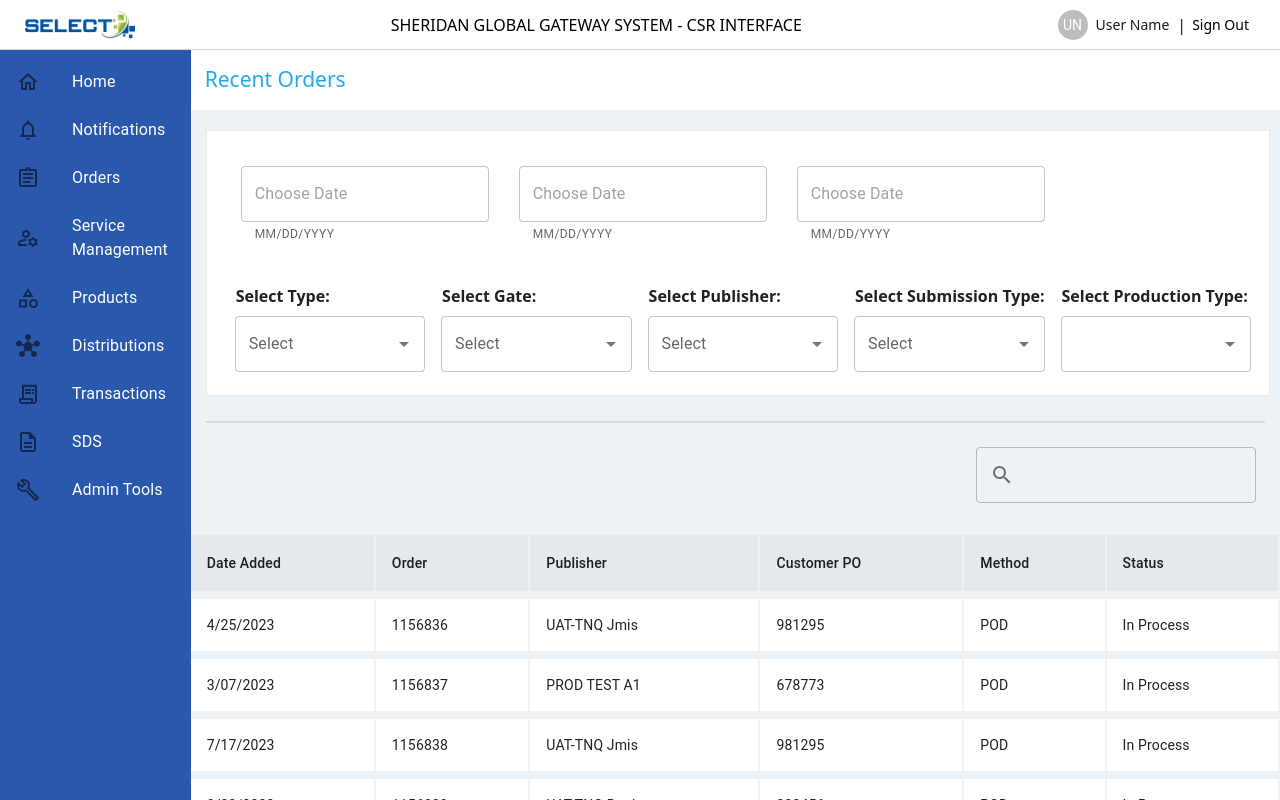
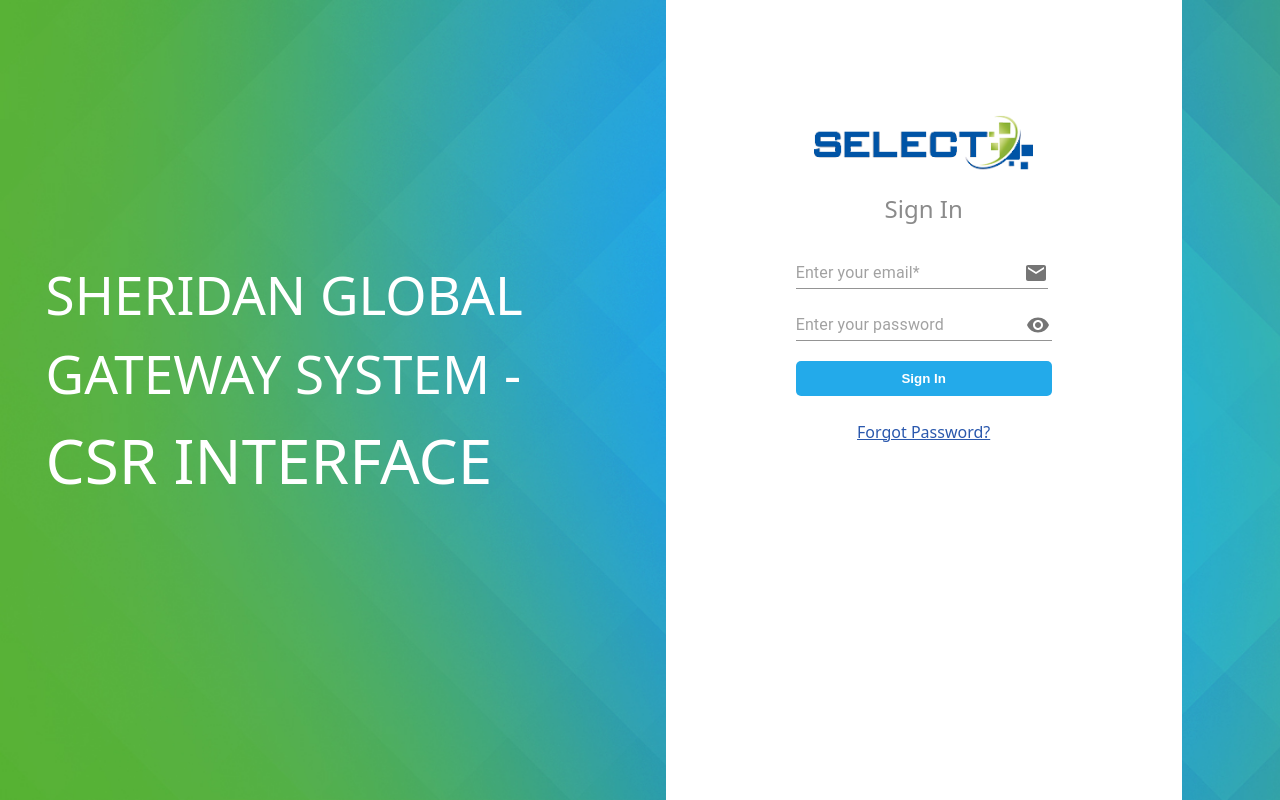
Before and after one commit to GauRav-080/CSR, a React (Vite) app in the folder CSR/: page / in a window 1280 px wide. Built offline with nearby package versions, Linux system fonts and the light colour scheme.

Commit message:
Added home/login content with CSS

```diff
--- a/CSR/src/App.jsx
+++ b/CSR/src/App.jsx
@@ -5,10 +5,11 @@
 import SideBar from "./layouts/SideBar";
 import OrderPage from "./pages/OrderPage";
 import Home from './pages/Home';
+import Login from "./Login/Login";
 
 function App() {
 	const [page, setPage] = useState(ROUTES.home);
-	const [loggedIn, setLoggedIn] = useState(true);
+	const [loggedIn, setLoggedIn] = useState(false);
 
 	if (loggedIn) {
 		return (
@@ -26,7 +27,7 @@
 			</>
 		);
 	} else {
-		return <>Login</>;
+		return <Login/>;
 	}
 }
 
--- a/CSR/src/Login/Login.css
+++ b/CSR/src/Login/Login.css
@@ -50,7 +50,7 @@
   padding: 20px;
   background-color:white;
   height: 100vh;
-  margin-right: 18%;
+  margin-right: 16%;
 }
 .empty-div{
   width: 100%;
--- a/CSR/src/Login/Login.jsx
+++ b/CSR/src/Login/Login.jsx
@@ -6,6 +6,13 @@
 import { FormControl, Input, InputAdornment, InputLabel } from "@mui/material";
 import MailIcon from '@mui/icons-material/Mail';
 import VisibilityOffOutlinedIcon from '@mui/icons-material/VisibilityOffOutlined';
+import IconButton from '@mui/material/IconButton';
+import FilledInput from '@mui/material/FilledInput';
+import OutlinedInput from '@mui/material/OutlinedInput';
+import FormHelperText from '@mui/material/FormHelperText';
+import TextField from '@mui/material/TextField';
+import Visibility from '@mui/icons-material/Visibility';
+import VisibilityOff from '@mui/icons-material/VisibilityOff';
 const Login = () => {
   const [email, setEmail] = useState('');
   const [password, setPassword] = useState('');
@@ -16,6 +23,10 @@
     console.log('Email:', email);
     console.log('Password:', password);
   };
+  const [showPassword, setShowPassword] = React.useState(false);
+
+  const handleClickShowPassword = () => setShowPassword((show) => !show);
+
 
   return (
     <div className="login-page">
@@ -42,7 +53,7 @@
                placeholder="Enter your email*"
                endAdornment={
                   <InputAdornment position="end">
-                     <MailIcon color="info" />
+                     <MailIcon  />
                   </InputAdornment>
                }
             />
@@ -50,7 +61,7 @@
             </div>
             <div className="form-group">
 
-            <Input
+            {/* <Input
                id="prefix-adornment"
                placeholder="Enter your password"
                endAdornment={
@@ -58,7 +69,27 @@
                      <VisibilityOffOutlinedIcon color="info" />
                   </InputAdornment>
                }
-            />
+            /> */}
+
+          <Input
+            id="outlined-adornment-password"
+            type={showPassword ? 'text' : 'password'}
+            placeholder="Enter your password"
+            endAdornment={
+              <InputAdornment position="end">
+                <IconButton
+                  aria-label="toggle password visibility"
+                  onClick={handleClickShowPassword}
+                  // onMouseDown={handleMouseDownPassword}
+                  edge="end"
+                >
+                  {showPassword ? <VisibilityOff /> : <Visibility />}
+                </IconButton>
+              </InputAdornment>
+            }
+            label="Password"
+          />
+
 
             </div>
             <button type="submit">Sign In</button>
--- a/CSR/src/css/Home.css
+++ b/CSR/src/css/Home.css
@@ -48,3 +48,8 @@
     font-weight: bold;
     color: #212121;
 }
+
+.MuiAccordionSummary-content.Mui-expanded{
+    margin-bottom:3px;
+    border-bottom: 1px solid #d3d3d3;
+}
--- a/CSR/src/pages/Home.jsx
+++ b/CSR/src/pages/Home.jsx
@@ -16,10 +16,14 @@
 	NotificationsOutlined,
 	ReceiptLongOutlined,
 
+
 } from "@mui/icons-material";
 import HomeOutlinedIcon from "@mui/icons-material/HomeOutlined";
  import HubIcon from '@mui/icons-material/Hub';
 
+ import CloseIcon from '@mui/icons-material/Close';
+ import MailIcon from '@mui/icons-material/Mail';
+ import EmojiFlagsIcon from '@mui/icons-material/EmojiFlags';
 const homeDetails = [
     {
         name: "Notification",
@@ -53,6 +57,16 @@
         icon: <BuildOutlined />,
     },
 ]
+const ParagraphWithIcon = ({ icon, text }) => {
+    const classes = useStyles();
+
+    return (
+      <Typography variant="body1" className={classes.paragraph}>
+        <Icon className={classes.icon}>{icon}</Icon>
+        {text}
+      </Typography>
+    );
+  };
 const Home = () => {
     return (
         <div className='home-conatiner'>
@@ -80,10 +94,15 @@
                             {item.name}
                             {item.icon}
                         </AccordionSummary>
-                        <AccordionDetails>
-                            Lorem ipsum dolor sit amet, consectetur adipiscing elit. Suspendisse
-                            malesuada lacus ex, sit amet blandit leo lobortis eget.
+                        <AccordionDetails className ="cd">
+                        <MailIcon/>
+                        There is Order Message <br></br>
+                        <CloseIcon/>
+                        There is failed Distributions message <br></br>
+                        <EmojiFlagsIcon/>
+                        There is flagged Signal.
                         </AccordionDetails>
+
                     </Accordion>
                     </>)
 
```
